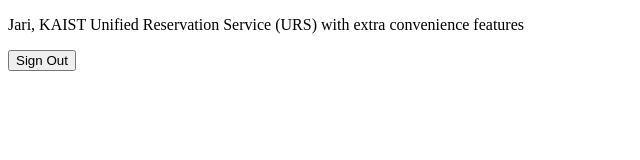
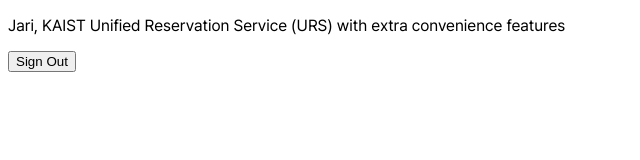
Before and after one commit to injoonH/jari, a Next.js app: page / in a window 1280 px wide. Shown: the top 160 px of the page, without its empty margins (0-640 px from the left). Built offline with nearby package versions, Linux system fonts and the light colour scheme; no server answers.

Commit message:
:lipstick: Add pretendard font

```diff
--- a/src/app/layout.tsx
+++ b/src/app/layout.tsx
@@ -1,6 +1,8 @@
 import { Analytics } from '@vercel/analytics/react'
 import { SpeedInsights } from '@vercel/speed-insights/next'
 import type { Metadata } from 'next'
+
+import { pretendard } from '@/ui/styles/fonts'
 
 export const metadata: Metadata = {
   title: 'Jari',
@@ -10,7 +12,7 @@ export const metadata: Metadata = {
 
 const RootLayout: React.FC<{ children: React.ReactNode }> = ({ children }) => {
   return (
-    <html lang="ko">
+    <html lang="ko" className={pretendard.className}>
       <body>
         {children}
         <Analytics />
--- /dev/null
+++ b/src/ui/styles/fonts/index.ts
@@ -0,0 +1,7 @@
+import localFont from 'next/font/local'
+
+export const pretendard = localFont({
+  src: './PretendardVariable.woff2',
+  display: 'swap',
+  weight: '45 920',
+})
```
Also changed, not shown: src/ui/styles/fonts/PretendardVariable.woff2 (added).
